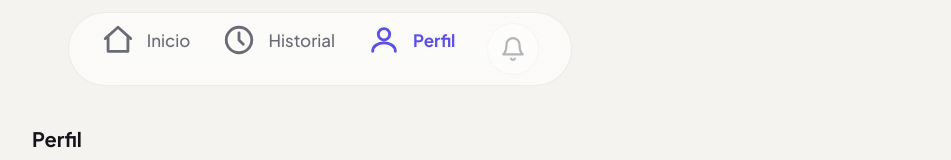
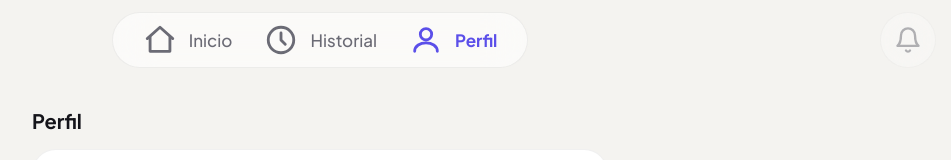
Before and after one commit to valenberdev/control-gastos, a React (Vite) app in the folder apps/web/: page /perfil in a window 1280 px wide. Shown: the top 160 px of the page, without its empty margins (320-1271 px from the left). Built offline with nearby package versions, Linux system fonts and the light colour scheme; no server answers; sample sign-in values are in the browser's storage.

Commit message:
feat: separar la campanita de la barra de navegación y centrar las pestañas

```diff
--- a/apps/web/src/styles/theme.css
+++ b/apps/web/src/styles/theme.css
@@ -285,7 +285,7 @@ h3 {
     top: 12px;
     width: fit-content;
     margin: 12px auto 0;
-    padding: 10px 32px;
+    padding: 10px 14px;
     gap: 32px;
     border: 1px solid var(--border);
     border-radius: 999px;
@@ -295,3 +295,29 @@ h3 {
     margin-left: 0;
   }
 }
+
+.page-container,
+.dashboard-grid {
+  padding-top: calc(env(safe-area-inset-top, 0px) + 64px);
+}
+
+@media (min-width: 900px) {
+  :root {
+    --bell-size: calc(var(--nav-icon-size) + 22px);
+  }
+
+  .bottom-nav {
+    padding: 10px 30px;
+    gap: 32px;
+  }
+
+  .bell-button {
+    position: fixed;
+    right: 24px;
+  }
+
+  .page-container,
+  .dashboard-grid {
+    padding-top: 40px;
+  }
+}
```
Also changed, not shown: apps/web/src/components/BottomNav.tsx (+9 -2 lines).
